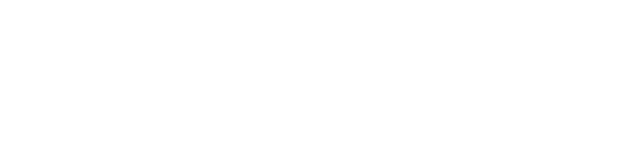
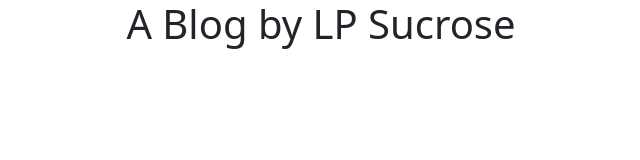
Before and after one commit to lpsucrose/lpsucrose.github.io, a plain HTML site: page index.html in a window 1280 px wide. Shown: the whole page, without its empty margins (319-959 px from the left). Drawn offline with nearby package versions, Linux system fonts and the light colour scheme.

Commit message:
Update index.html

```diff
--- a/index.html
+++ b/index.html
@@ -1,8 +1,12 @@
 <html>
   <head>
     <link href="https://cdn.jsdelivr.net/npm/bootstrap@5.0.2/dist/css/bootstrap.min.css" rel="stylesheet" integrity="sha384-EVSTQN3/azprG1Anm3QDgpJLIm9Nao0Yz1ztcQTwFspd3yD65VohhpuuCOmLASjC" crossorigin="anonymous">
+    <title>Poem Diary by LPS</title>
   </head>
-  <body>
+  <body style="background-color=gray;">
+    <h1 style="text-align: center;">A Blog by LP Sucrose</h1>
     <div class="nav">
+    </div>
+
   </body>
 </html>
```
